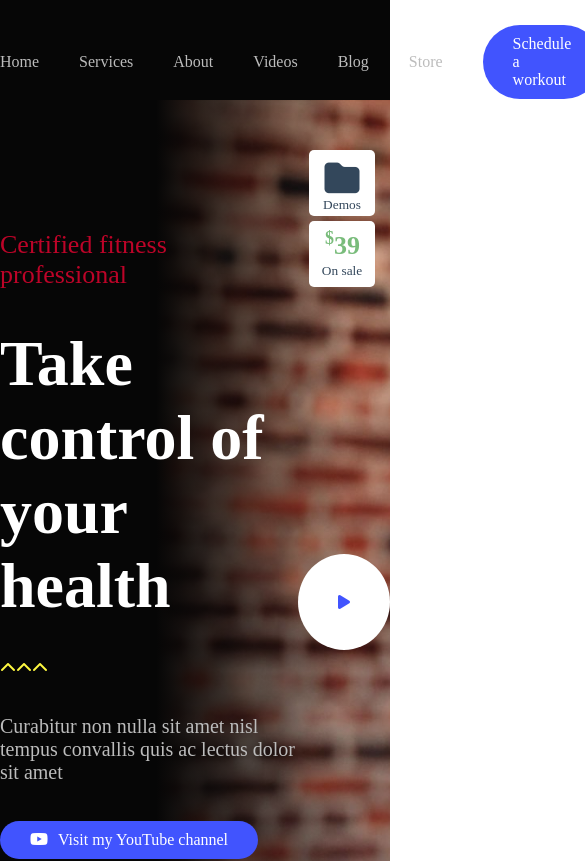
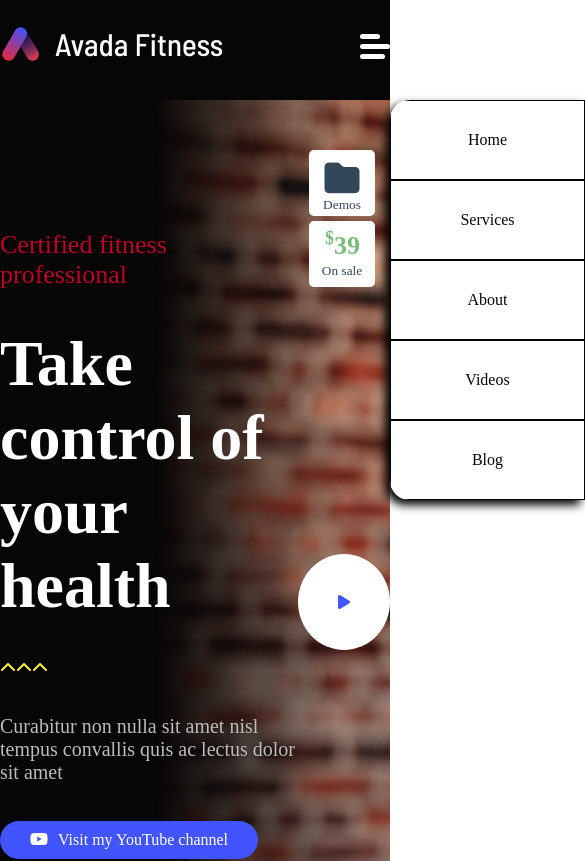
Before and after one commit to RaimondoCosma/proj-html-vuejs, a Vue app: page / in a window 390 px wide. Shown: the top 861 px of the page, 585 px wide, since content can reach past the window. Built offline with nearby package versions, Linux system fonts and the light colour scheme.

Commit message:
Responsive header con hamburger menu

```diff
--- a/src/components/header/AppHeader.vue
+++ b/src/components/header/AppHeader.vue
@@ -1,53 +1,12 @@
 <script>
-import AppLogo from "./AppLogo.vue";
-import NavBar from "./NavBar.vue";
+import AppLogo from "./navbar/AppLogo.vue";
+import HeaderNav from "./navbar/HeaderNav.vue";
 
 export default {
   name: "AppHeader",
   components: {
     AppLogo,
-    NavBar,
-  },
-  data() {
-    return {
-      navbar: [
-        {
-          linkName: "Home",
-          isButton: false,
-          active: false,
-        },
-        {
-          linkName: "Services",
-          isButton: false,
-          active: false,
-        },
-        {
-          linkName: "About",
-          isButton: false,
-          active: false,
-        },
-        {
-          linkName: "Videos",
-          isButton: false,
-          active: false,
-        },
-        {
-          linkName: "Blog",
-          isButton: false,
-          active: false,
-        },
-        {
-          linkName: "Store",
-          isButton: false,
-          active: false,
-        },
-        {
-          linkName: "Schedule a workout",
-          isButton: true,
-          active: false,
-        },
-      ],
-    };
+    HeaderNav,
   },
 };
 </script>
@@ -56,21 +15,16 @@ export default {
   <header>
     <section class="container nav">
       <AppLogo />
-      <ul>
-        <NavBar v-for="link in navbar" :link="link" />
-        <li>
-          <a href="#"><i class="fa-solid fa-cart-shopping"></i></a>
-        </li>
-        <li>
-          <a href="#"><i class="fa-solid fa-magnifying-glass"></i></a>
-        </li>
-      </ul>
+      <HeaderNav />
     </section>
   </header>
 </template>
 
 <style lang="scss" scoped>
 header {
+  position: sticky;
+  top: 0;
+  z-index: 100;
   height: 6.25rem;
   padding: 25px 0;
   background-color: var(--primary-color);
@@ -78,14 +32,6 @@ header {
     display: flex;
     align-items: center;
     justify-content: space-between;
-    ul {
-      display: flex;
-      align-items: center;
-      list-style: none;
-      .fa-cart-shopping {
-        margin-right: 2.5rem;
-      }
-    }
   }
 }
 </style>
--- a/src/components/header/NavBar.vue
+++ /dev/null
@@ -1,20 +0,0 @@
-<script>
-export default {
-  name: "NavBar",
-  props: {
-    link: Object,
-  },
-};
-</script>
-
-<template>
-  <li :class="{ btn: link.isButton }">
-    <a href="#">{{ link.linkName }}</a>
-  </li>
-</template>
-
-<style lang="scss" scoped>
-li {
-  margin-right: 2.5rem;
-}
-</style>
--- a/src/components/header/AppLogo.vue
+++ b/src/components/header/navbar/AppLogo.vue
@@ -6,7 +6,7 @@ export default {
 
 <template>
   <div class="logo">
-    <a href="#"><img src="./../../assets/img/logo/logo.png" alt="" /></a>
+    <a href="#"><img src="./../../../assets/img/logo/logo.png" alt="logo" /></a>
   </div>
 </template>
 
--- /dev/null
+++ b/src/components/header/navbar/HeaderNav.vue
@@ -0,0 +1,173 @@
+<script>
+import NavBar from "./NavBar.vue";
+export default {
+  name: "HeaderNav",
+  components: {
+    NavBar,
+  },
+  data() {
+    return {
+      isActive: false,
+      navbar: [
+        {
+          linkName: "Home",
+          isButton: false,
+          active: false,
+        },
+        {
+          linkName: "Services",
+          isButton: false,
+          active: false,
+        },
+        {
+          linkName: "About",
+          isButton: false,
+          active: false,
+        },
+        {
+          linkName: "Videos",
+          isButton: false,
+          active: false,
+        },
+        {
+          linkName: "Blog",
+          isButton: false,
+          active: false,
+        },
+        {
+          linkName: "Store",
+          isButton: false,
+          active: false,
+        },
+        {
+          linkName: "Schedule a workout",
+          isButton: true,
+          active: false,
+        },
+      ],
+    };
+  },
+  methods: {
+    showMenu() {
+      this.isActive = !this.isActive;
+    },
+  },
+};
+</script>
+
+<template>
+  <div class="hamburger" @click="showMenu">
+    <div
+      class="hamburger-menu"
+      :class="{ 'ham-animation': this.isActive }"
+    ></div>
+  </div>
+  <ul :class="{ 'show-ul': this.isActive }">
+    <NavBar v-for="link in navbar" :link="link" />
+    <li>
+      <a href="#"><i class="fa-solid fa-cart-shopping"></i></a>
+    </li>
+    <li>
+      <a href="#"><i class="fa-solid fa-magnifying-glass"></i></a>
+    </li>
+  </ul>
+</template>
+
+<style lang="scss" scoped>
+ul {
+  display: flex;
+  align-items: center;
+  list-style: none;
+  @include media-breakpoint-up(lg) {
+    position: fixed;
+    right: -50%;
+    top: 6.25rem;
+    display: flex;
+    flex-direction: column;
+    max-height: 25rem;
+    width: 50%;
+    border-radius: 1.25rem 0 0 1.25rem;
+    overflow: hidden;
+    overflow-y: auto;
+    box-shadow: -5px 5px 10px 0px #000000;
+    transition: right 0.3s ease-out;
+    li {
+      text-align: center;
+      cursor: pointer;
+      padding: 1.875rem 0;
+      width: 100%;
+      background-color: var(--lighter-color);
+      border: 0.0625rem solid var(--primary-color);
+      transition: background-color 0.3s linear;
+      &:hover {
+        background-color: var(--spot-color);
+      }
+      a {
+        color: var(--primary-color);
+      }
+      .fa-cart-shopping {
+        margin-right: 0;
+      }
+    }
+  }
+  .fa-cart-shopping {
+    margin-right: 2.5rem;
+  }
+}
+.hamburger {
+  cursor: pointer;
+  height: 30px;
+  display: flex;
+  align-items: center;
+}
+.hamburger-menu {
+  position: relative;
+  width: 1.875rem;
+  height: 0.3125rem;
+  background-color: var(--lighter-color);
+  border-radius: 0.3125rem;
+  z-index: 999;
+  display: none;
+  transition: 0.2s background-color linear 0.2s;
+  @include media-breakpoint-up(lg) {
+    display: block;
+  }
+
+  &::before,
+  &::after {
+    content: "";
+    position: absolute;
+    height: 0.3125rem;
+    background-color: var(--lighter-color);
+    border-radius: 0.3125rem;
+    transition: 0.4s transform, width linear;
+  }
+  &::after {
+    top: 0.625rem;
+    left: 0;
+    width: 1.5625rem;
+  }
+  &::before {
+    top: -0.625rem;
+    left: 0;
+    width: 1.25rem;
+  }
+}
+.ham-animation {
+  background-color: transparent;
+
+  &::after {
+    top: 0;
+    width: 1.875rem;
+    transform: rotate(225deg);
+  }
+  &::before {
+    top: 0;
+    width: 1.875rem;
+    transform: rotate(-225deg);
+  }
+}
+.show-ul {
+  right: 0;
+}
+</style>
--- /dev/null
+++ b/src/components/header/navbar/NavBar.vue
@@ -0,0 +1,32 @@
+<script>
+export default {
+  name: "NavBar",
+  props: {
+    link: Object,
+  },
+};
+</script>
+
+<template>
+  <li :class="{ btn: link.isButton }">
+    <a href="#">{{ link.linkName }}</a>
+  </li>
+</template>
+
+<style lang="scss" scoped>
+li {
+  margin-right: 2.5rem;
+  @include media-breakpoint-up(lg) {
+    cursor: pointer;
+    margin-right: 0;
+    border: 0.0625rem solid var(--secondary-color);
+    transition: background-color 0.3s linear;
+    &:hover {
+      background-color: var(--spot-color);
+    }
+    a {
+      color: var(--primary-color);
+    }
+  }
+}
+</style>
--- a/src/style/partials/mixins.scss
+++ b/src/style/partials/mixins.scss
@@ -10,7 +10,7 @@ $breakpoints: (
   xxl: 1400px,
 );
 
-@mixin media-breackpoint-up($size) {
+@mixin media-breakpoint-up($size) {
   $value: map-get($breakpoints, $size);
   @media screen and (max-width: $value) {
     @content;
--- a/vite.config.js
+++ b/vite.config.js
@@ -1,7 +1,14 @@
-import { defineConfig } from 'vite'
-import vue from '@vitejs/plugin-vue'
+import { defineConfig } from "vite";
+import vue from "@vitejs/plugin-vue";
 
 // https://vitejs.dev/config/
 export default defineConfig({
-  plugins: [vue()]
-})
+  plugins: [vue()],
+  css: {
+    preprocessorOptions: {
+      scss: {
+        additionalData: `@import "./src/style/partials/mixins";`,
+      },
+    },
+  },
+});
```
